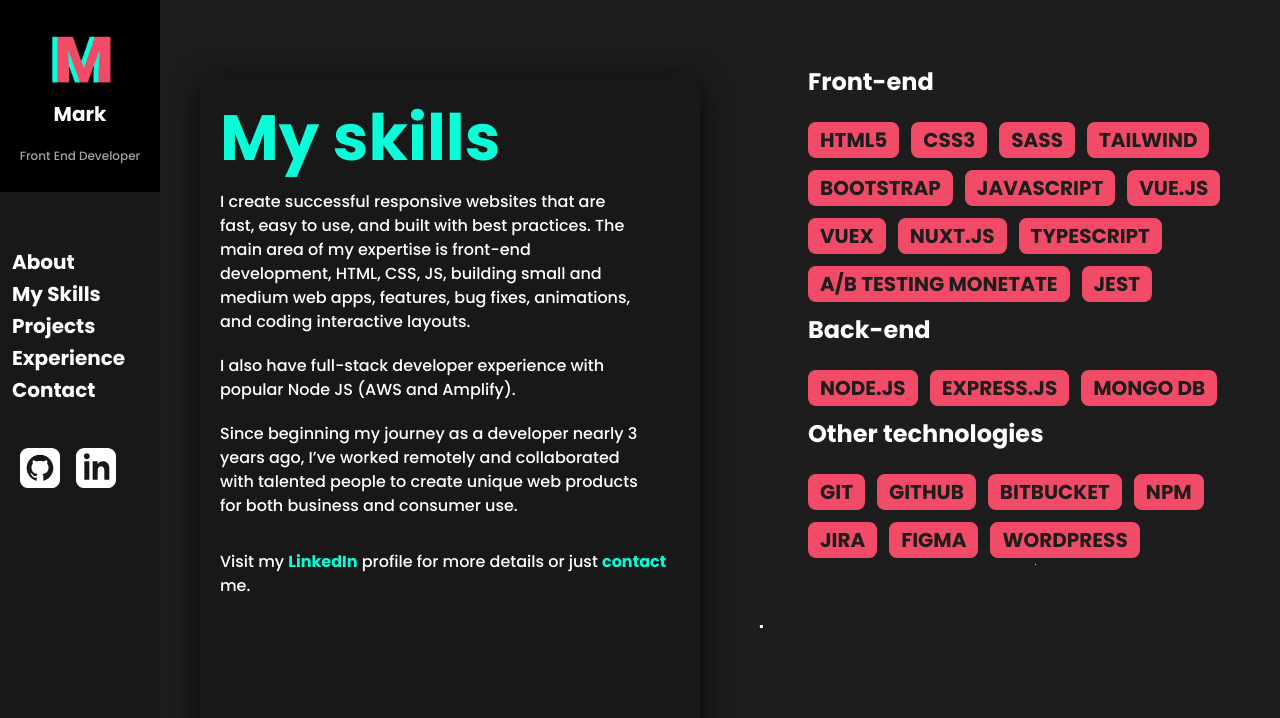
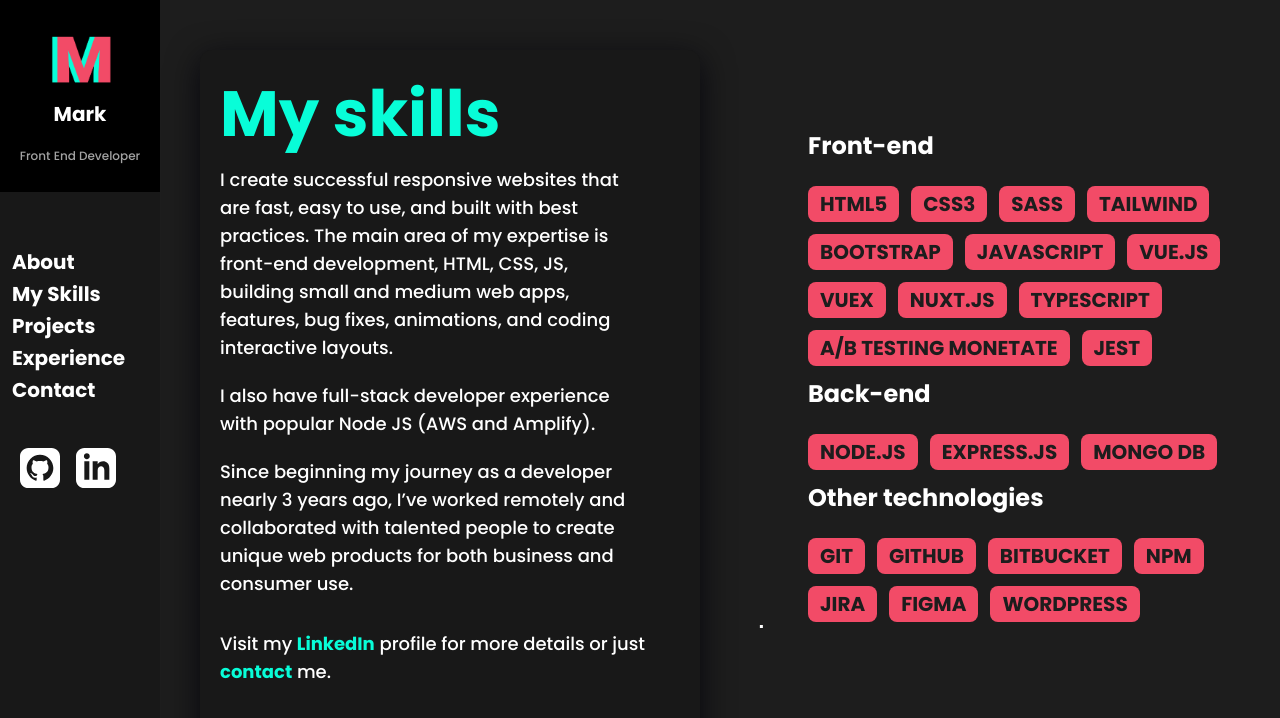
Before and after one commit to markytobran/newportfoliowebsite, a Vue app: page /skills in a window 1280 px wide. Shown: the top 718 px of the page. Built offline with nearby package versions, Linux system fonts and the light colour scheme; what vue3-openlayers would draw is missing.

Commit message:
Adds links

```diff
--- a/src/views/SkillsView.vue
+++ b/src/views/SkillsView.vue
@@ -23,29 +23,29 @@
 </script>
 
 <template>
-  <section class="h-full lg:h-screen w-full lg:w-screen p-5 xl:p-10 flex flex-col justify-center">
+  <section class="h-full lg:h-screen w-full lg:w-screen p-10 xl:p-10 flex flex-col justify-center">
     <div class="flex flex-col xl:flex-row items-start xl:items-center md:mt-20">
       <GlassCard class="w-full md:w-10/12 xl:w-5/12 h-full text-white mb-8" title="My skills">
-        <p class="mb-5 text-sm md:text-base w-11/12">
+        <p class="mb-5 text-md md:text-lg w-11/12">
           I create successful responsive websites that are fast, easy to use, and built with best practices. The main area of my expertise is
           front-end development, HTML, CSS, JS, building small and medium web apps, features, bug fixes, animations, and coding interactive layouts.
         </p>
 
-        <p class="mb-5 w-11/12">I also have full-stack developer experience with popular Node JS (AWS and Amplify).</p>
+        <p class="mb-5 w-11/12 text-md md:text-lg">I also have full-stack developer experience with popular Node JS (AWS and Amplify).</p>
 
-        <p class="w-11/12">
+        <p class="w-11/12 text-md md:text-lg">
           Since beginning my journey as a developer nearly 3 years ago, I’ve worked remotely and collaborated with talented people to create unique
           web products for both business and consumer use.
         </p>
 
-        <p class="mt-8">
+        <p class="mt-8 text-md md:text-lg">
           Visit my
-          <span class="text-cyan-blue font-extrabold">LinkedIn</span> profile for more details or just
-          <span class="text-cyan-blue font-extrabold">contact</span> me.
+          <a href="https://www.linkedin.com/in/markbran/" class="text-cyan-blue font-extrabold" target="_blank">LinkedIn</a> profile for more details
+          or just <RouterLink to="/contact" class="text-cyan-blue font-extrabold">contact</RouterLink> me.
         </p>
       </GlassCard>
       <!--SKILL Section-->
-      <div class="w-full xl:w-1/2 h-full xl:ml-24 xl:mt-20 mb-32">
+      <div class="w-full xl:w-1/2 h-full xl:ml-24 xl:translate-y-32 mb-32">
         <div class="px-3 w-full lg:w-10/12">
           <SkillElement title="Front-end" :tech-list="frontEnd" />
         </div>
```
